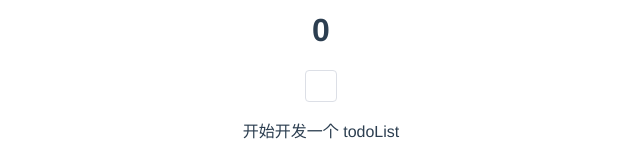
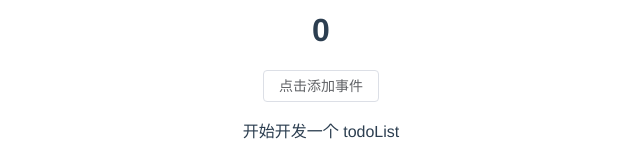
Before and after one commit to fall-zhang/vite-vue3-TS-lint, a Vue app: page / in a window 1280 px wide. Shown: the part 332-492 px from the top of the page, without its empty margins (319-959 px from the left). Built offline with nearby package versions, Linux system fonts and the light colour scheme.

Commit message:
update hello world

```diff
--- a/src/components/HelloWorld.vue
+++ b/src/components/HelloWorld.vue
@@ -1,15 +1,18 @@
 <script setup lang="ts">
-import { ref } from "vue";
+import { ref } from 'vue'
 // import {Button } from ''
 // defineProps<{ msg: string }>()
 
-const count = ref(0);
+const count = ref(0)
+function onClick() {
+  count.value += 1
+}
 </script>
 
 <template>
   <h1>Todo List</h1>
   <h1>{{ count }}</h1>
-  <ElButton />
+  <ElButton @click="onClick">点击添加事件</ElButton>
   <p>开始开发一个 todoList</p>
 </template>
 
```
Also changed, not shown: .eslintrc.js.
